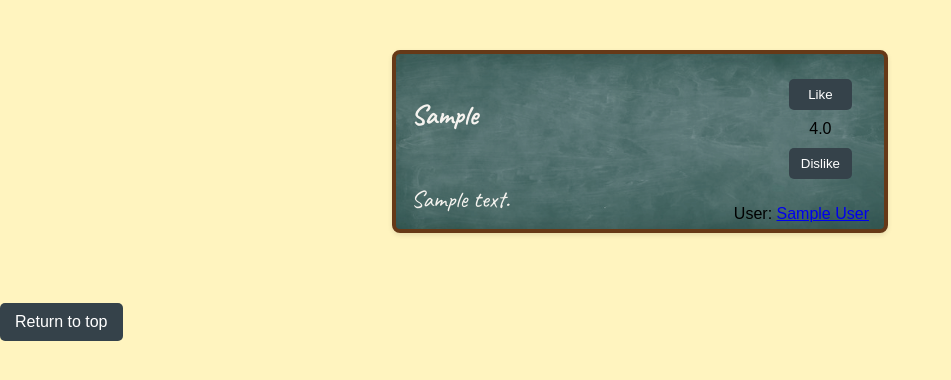
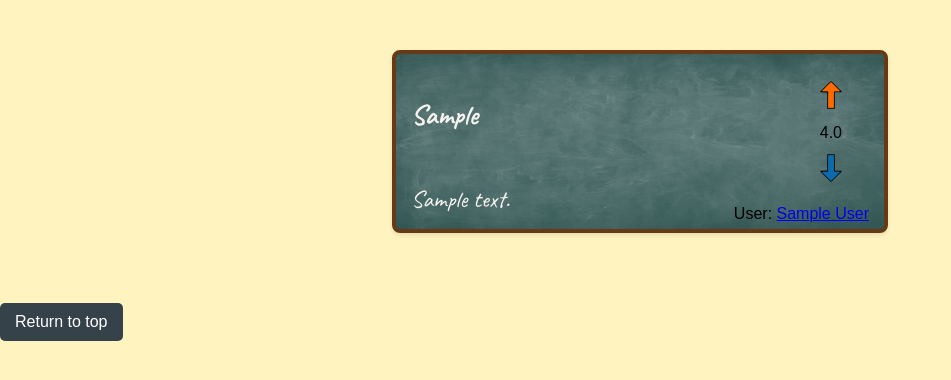
Before and after one commit to KolozsiZsombor/SzoftverModszerMiniProject, a Flask app: page / in a window 1280 px wide. Shown: the part 148-528 px from the top of the page, without its empty margins (0-951 px from the left). Run offline with Flask 3, Linux system fonts and the light colour scheme; tables that the repository leaves empty hold one stand-in row (values such as "Sample post").

Commit message:
switched the like and dislike buttons to an up and a down arrow

```diff
--- a/static/css/jokes.css
+++ b/static/css/jokes.css
@@ -70,16 +70,13 @@
 
 .like-btn,
 .dislike-btn {
-    background-color: #35424a;
-    color: white;
     border: none;
-    padding: 8px 12px;
-    border-radius: 5px;
-    cursor: pointer;
+    background: none;
+    margin:0;
+    padding:0;
 }
 
 .like-btn:hover,
 .dislike-btn:hover {
-    background-color: #2c3e50;
-    /* Darker shade on hover */
+    background: none;
 }
--- a/templates/index.html
+++ b/templates/index.html
@@ -57,13 +57,15 @@
             <div class="joke-actions">
                 <div class="like-dislike">
                     <form action="{{ url_for('like_joke', joke_id=joke.id) }}" method="POST">
-
-                        <button type="submit" class="like-btn">Like</button>
+                        <button type="submit" class="like-btn">
+                            <img src="{{ url_for('static', filename='img/updoot.png') }}" width="32" height="32" />
+                        </button>
                     </form>
                     <p class="rating">{{ joke.rating }}</p> <!-- Assuming rating reflects the total likes -->
                     <form action="{{ url_for('dislike_joke', joke_id=joke.id) }}" method="POST">
-
-                        <button type="submit" class="dislike-btn">Dislike</button>
+                        <button type="submit" class="dislike-btn">
+                            <img src="{{ url_for('static', filename='img/downdoot.png') }}" width="32" height="32" />
+                        </button>
                     </form>
                 </div>
             </div>
```
Also changed, not shown: static/img/downdoot.png (added), static/img/updoot.png (added).
